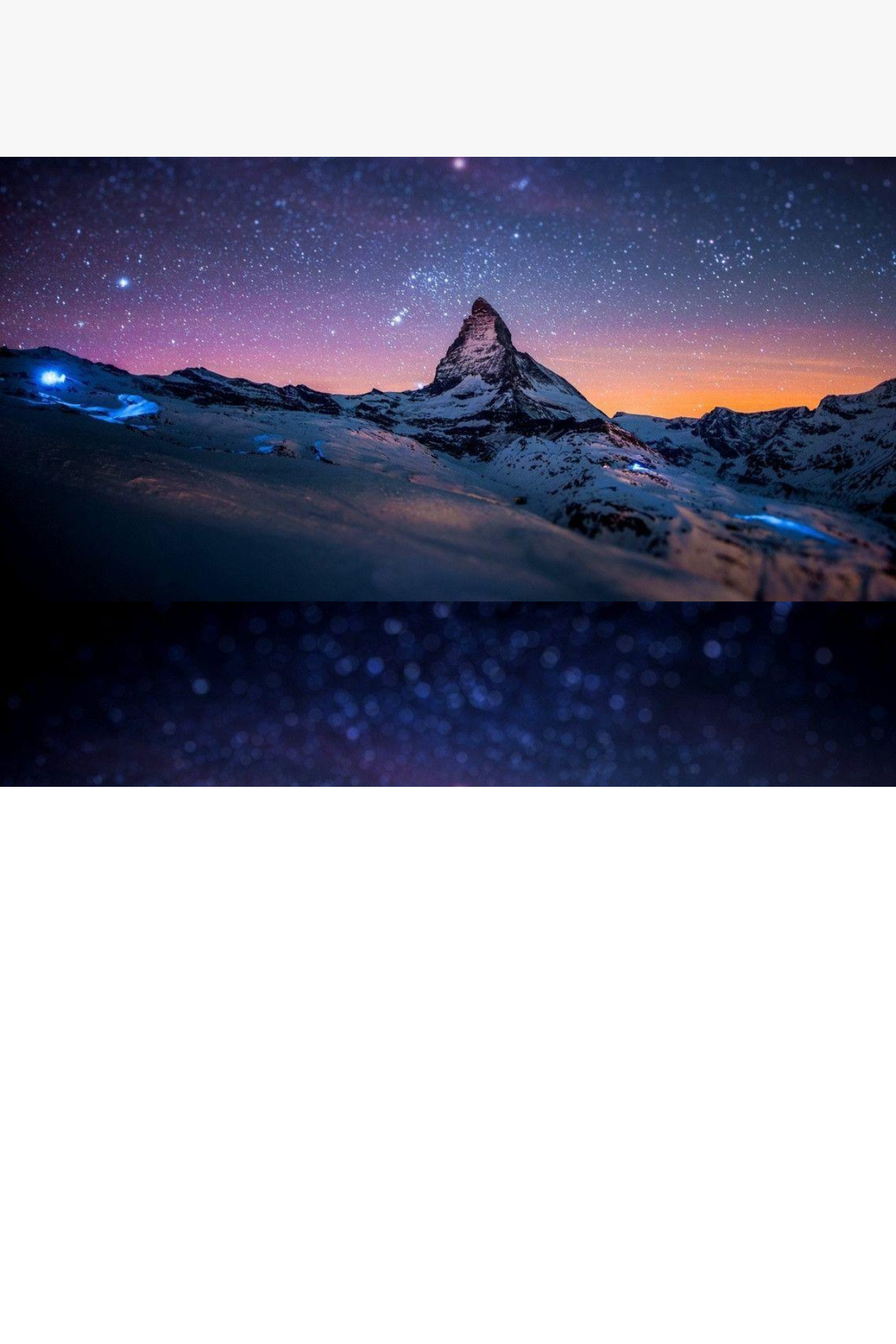
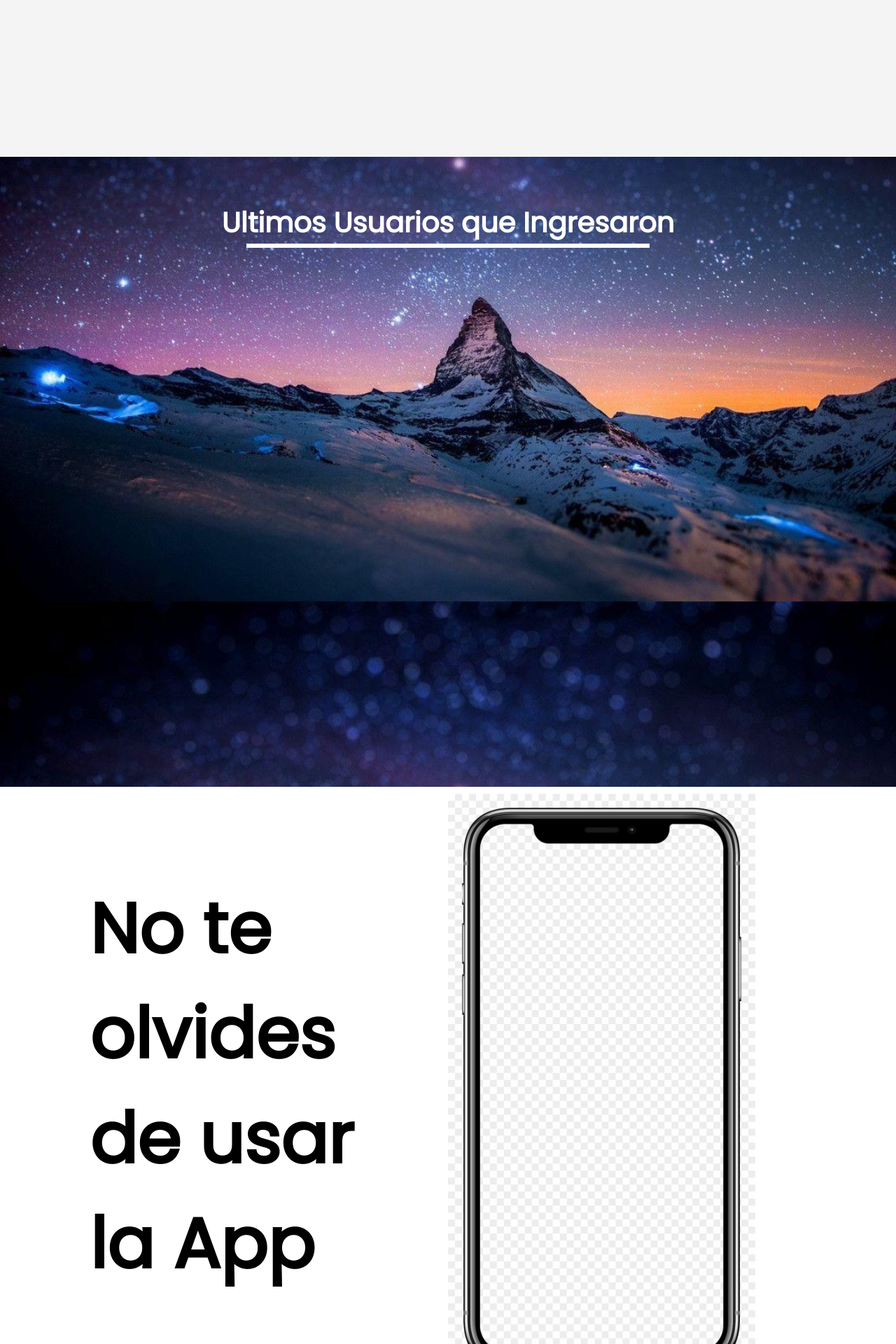
Before and after one commit to AdemirRivera/sistema_acceso_php, a PHP site: page /principal/inicio.php in a window 1280 px wide. Shown: the part 1440-3360 px from the top of the page at 70% size. Before the commit the page ends 2564 px from the top, so only its background shows below. Run offline with PHP 8.4, Linux system fonts and the light colour scheme; the visitor is signed in with stand-in values (Sample User, id 1).

Commit message:
Primera etapa de inicio finalizada

```diff
--- a/css/style2.css
+++ b/css/style2.css
@@ -43,13 +43,58 @@ color: #fff;
   padding: 10px;
 }
 
+.center2{
+padding: 5%;
+color: #355c7d;
+}
+
+.center2 h1{
+  font-size: 40px;
+}
+
+.center2 h2{
+  font-size: 40px;
+  color: #fff;
+}
+
+hr{
+  width: 50%;
+  border-width: 3px;
+  border-style: solid;
+}
+
+#hrp{
+  color: #fff;
+}
+
+.app {
+    float: left;
+  	width: 50%;
+}
+
+.app h1{
+  margin: 20%;
+  font-size: 100px;
+}
+
+.app2 {
+  float: left;
+  width: 50%;
+}
+
+.img1 {
+  margin-top: 10px;
+  height: 900px;
+}
+
+
 section:nth-child(2){
   background-image: url(../resources/images/portada.jpg);
   background-size: cover;
 }
 
 section:nth-child(3){
-  background: #f7f7f7;
+  background: #f4f4f4;
 }
 
 section:nth-child(4){
--- a/principal/inicio.php
+++ b/principal/inicio.php
@@ -30,17 +30,28 @@ if(!isset($_SESSION['loggedin']) || $_SESSION['loggedin'] !== TRUE){
     <center class="center1">
      <h1>Sistema de Acceso</h1>
      <h2>Iniciar Sistema</h2>
-     <a href="#" class="bto">Ingresar</a><center>
-    <div class="capa"></div>
+     <a href="#" class="bto">Ingresar</a></center>
   </section>
   <section>
-
+   <center class="center2">
+   <h1>Ultimos Registros de Ingreso</h1>
+   <hr>
+   </center>
   </section>
   <section class="parallax">
-
+   <center class="center2">
+  <h2>Ultimos Usuarios que Ingresaron</h2>
+  <hr id="hrp">
+   </center>
   </section>
   <section>
-
+  <div class="app">
+   <h1>No te olvides de usar la App</h1>
+ </div>
+   <div class="app2">
+    <img src="../resources/images/tele.png" alt="" class="img1">
+    <img src="" alt="">
+  </div>
   </section>
 
   <script type="text/javascript" src="../js/main.js"></script>
```
Also changed, not shown: principal/prueba.html (deleted, +0 -26 lines), resources/images/tele.png (added).
